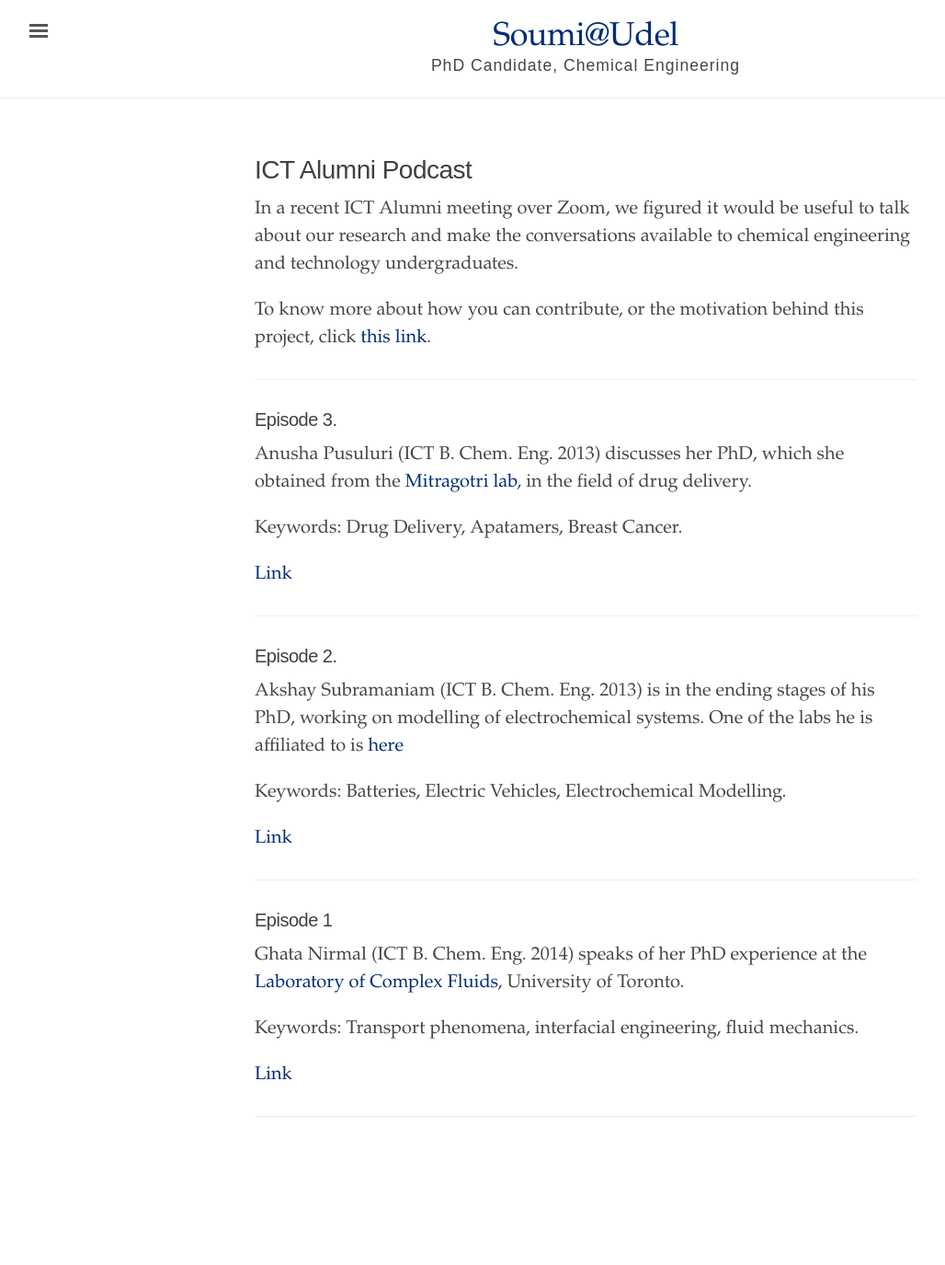
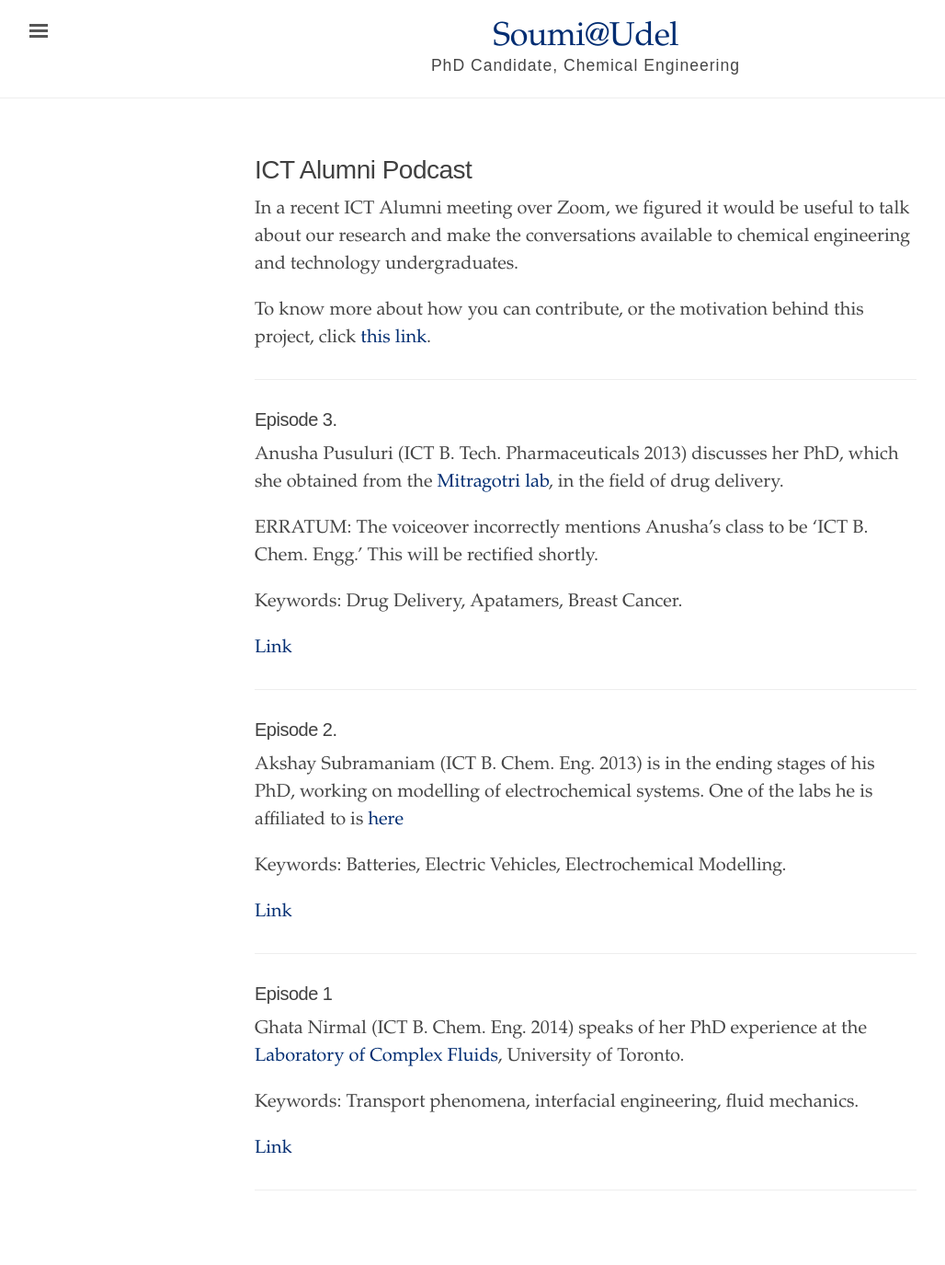
Before and after one commit to soumi-udel/soumi-udel.github.io, a Jekyll site: the page built from ictpodcast.md, in a window 1280 px wide. Shown: the whole page at 92% size, without its empty margins (3-1031 px from the left). Built offline with Jekyll 4.4.1, drawn with Linux system fonts in a browser that asks for light colours; before the commit the page ends 1295 px from its top, so only the background shows below that.

Commit message:
Update ictpodcast.md
Batch erratum

```diff
--- a/ictpodcast.md
+++ b/ictpodcast.md
@@ -12,7 +12,9 @@ To know more about how you can contribute, or the motivation behind this project
 
 ### Episode 3.
 
-Anusha Pusuluri (ICT B. Chem. Eng. 2013) discusses her PhD, which she obtained from the [Mitragotri lab](https://drugdelivery.seas.harvard.edu/), in the field of drug delivery.
+Anusha Pusuluri (ICT B. Tech. Pharmaceuticals 2013) discusses her PhD, which she obtained from the [Mitragotri lab](https://drugdelivery.seas.harvard.edu/), in the field of drug delivery.
+
+ERRATUM: The voiceover incorrectly mentions Anusha's class to be 'ICT B. Chem. Engg.' This will be rectified shortly.
 
 Keywords: Drug Delivery, Apatamers, Breast Cancer.
 
```
